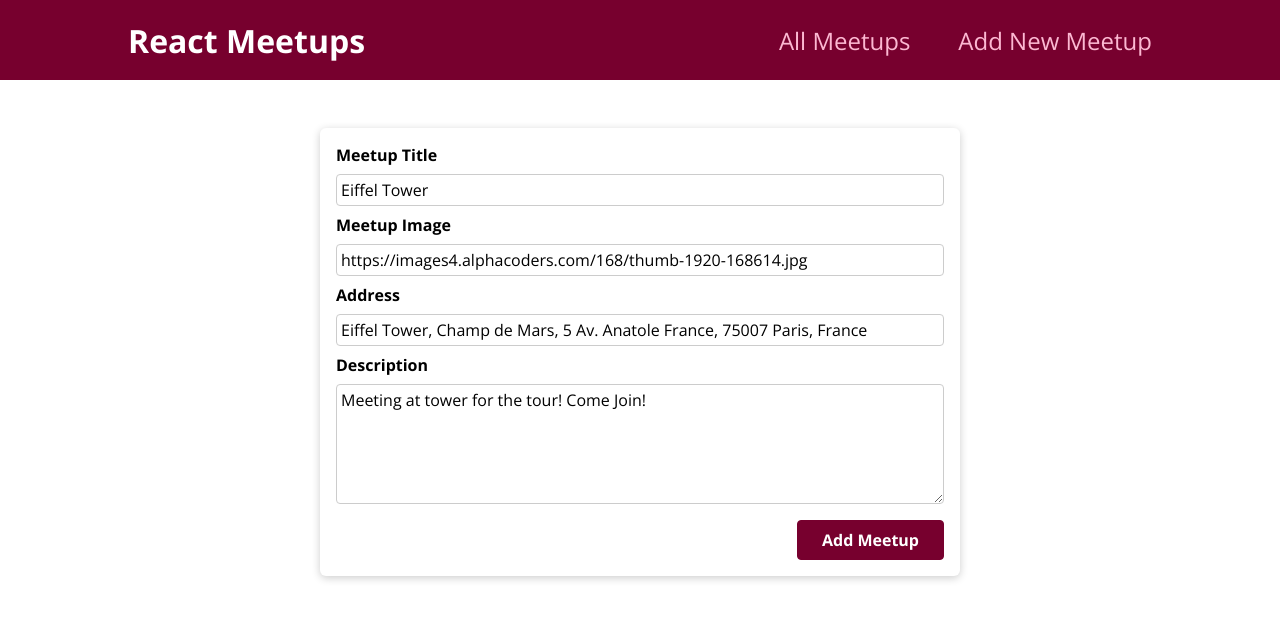
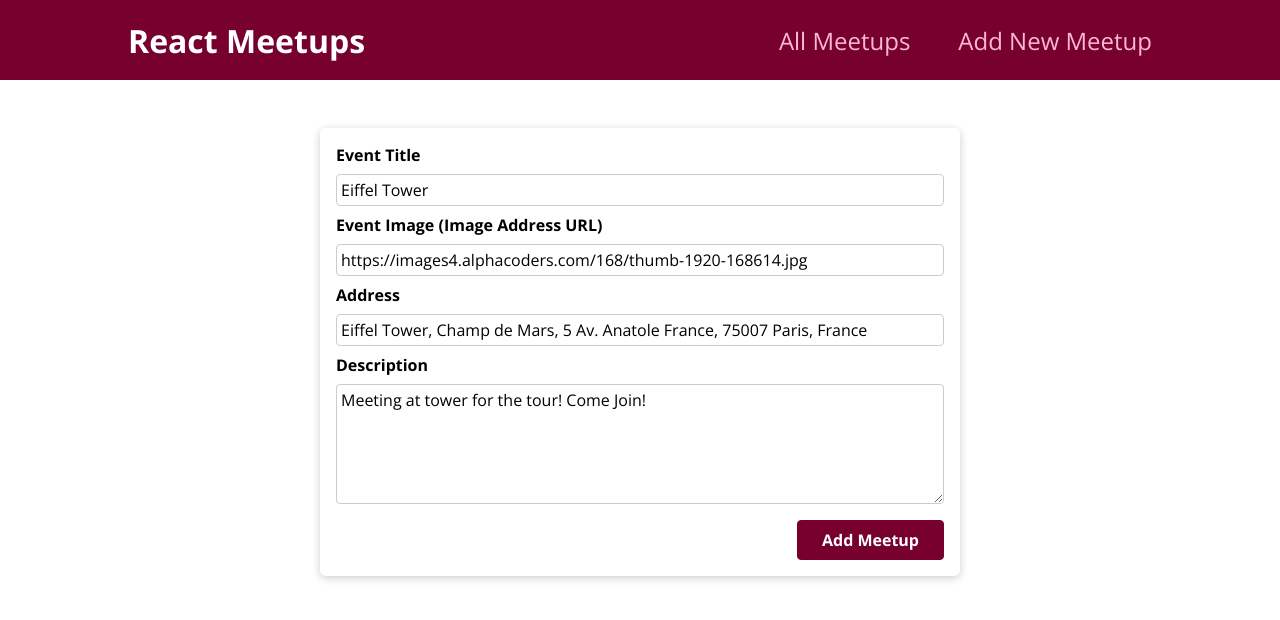
Before and after one commit to RafhyKhan/nextjs-meetups-demo, a Next.js app: page /new-meetup in a window 1280 px wide. Shown: the top 620 px of the page. Built offline with nearby package versions, Linux system fonts and the light colour scheme.

Commit message:
Adding more instructions on forums

```diff
--- a/components/meetups/NewMeetupForm.js
+++ b/components/meetups/NewMeetupForm.js
@@ -31,11 +31,11 @@ function NewMeetupForm(props) {
     <Card>
       <form className={classes.form} onSubmit={submitHandler}>
         <div className={classes.control}>
-          <label htmlFor='title'>Meetup Title</label>
+          <label htmlFor='title'>Event Title</label>
           <input type='text' defaultValue="Eiffel Tower" required id='title' ref={titleInputRef} />
         </div>
         <div className={classes.control}>
-          <label htmlFor='image'>Meetup Image</label>
+          <label htmlFor='image'>Event Image (Image Address URL)</label>
           <input type='url' defaultValue="https://images4.alphacoders.com/168/thumb-1920-168614.jpg" required id='image' ref={imageInputRef} />
         </div>
         <div className={classes.control}>
```
